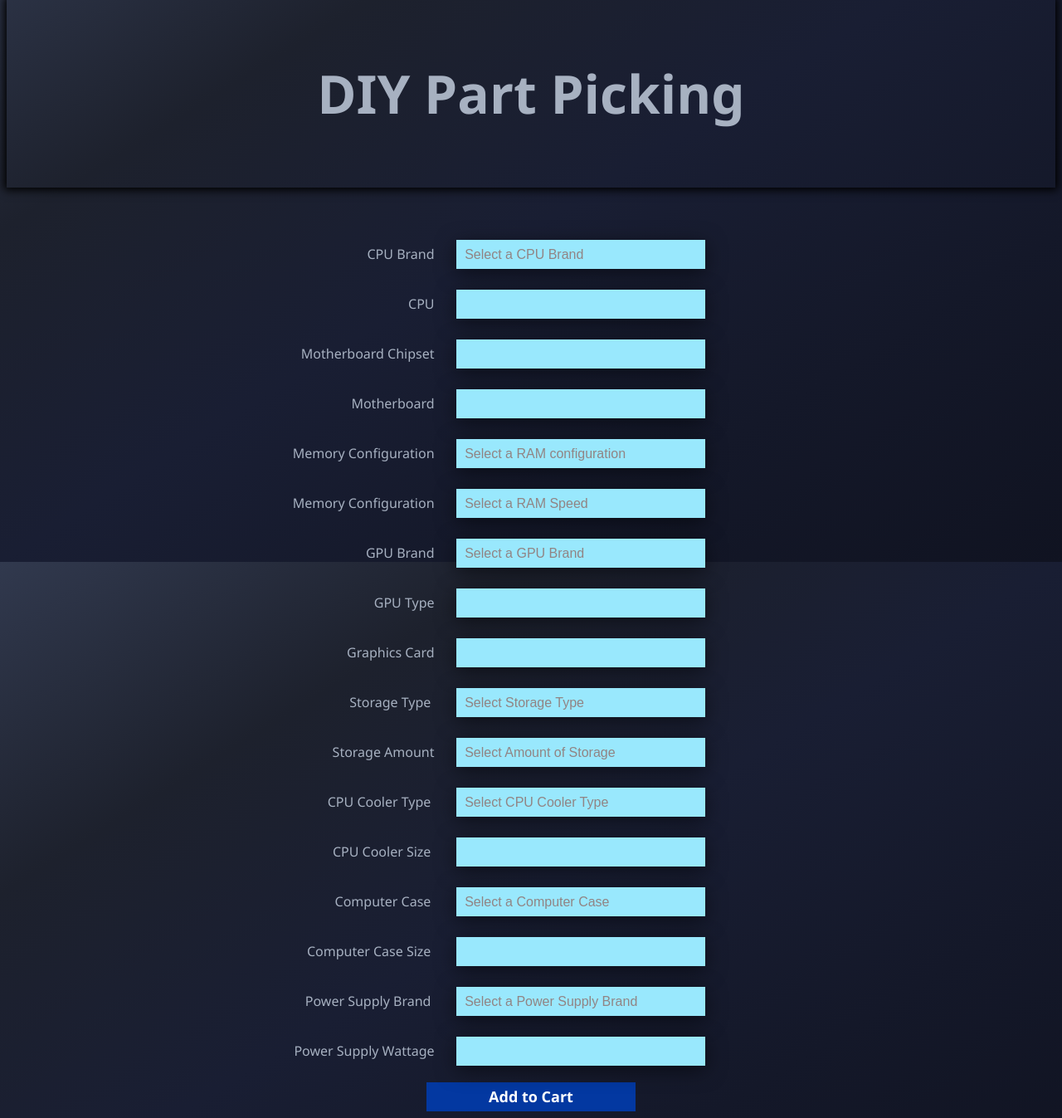
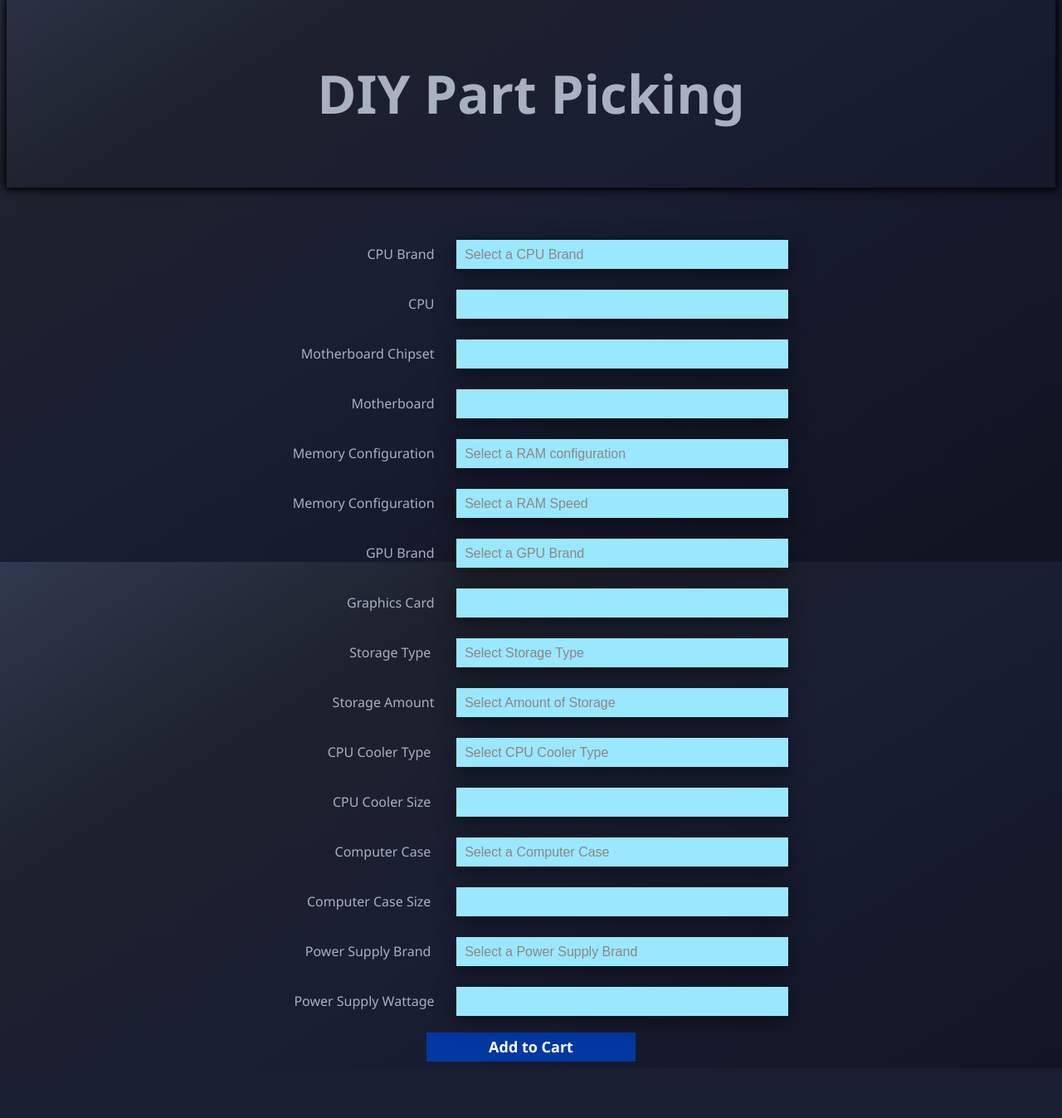
Before and after one commit to Whitewolf04/PC4U, a PHP site: page /PCBuildingWizard.php in a window 1280 px wide. Shown: the part 123-1470 px from the top of the page at 83% size. After the commit the page ends 1402 px from the top, so only its background shows below. Run offline with PHP 8.4, Linux system fonts and the light colour scheme; lists and menus that the app fills with data are empty.

Commit message:
Add noti to addToCart and fix minor buildpage bug

```diff
--- a/Account/addToCart.php
+++ b/Account/addToCart.php
@@ -9,7 +9,6 @@
         if(isset($_POST['prebuilt'])){
             $cookievalue = $_COOKIE['cart']."Prebuilt ".$_POST['prebuilt']."~";
             setcookie("cart", $cookievalue, false, "/");
-            echo "Added to cart!";
         }else{
             $cpu = $motherboard = $gpu = $ram = $storage = $cooler = $case = $powerSupply = "";
             if(!(empty($_POST['cpu'])||empty($_POST['mobo'])||empty($_POST['gpu'])||empty($_POST['ram'])||empty($_POST['storageAmount'])||empty($_POST['coolerSize'])||empty($_POST['caseSize'])||empty($_POST['powerWatt']))){
@@ -33,4 +32,9 @@
         }
     }
 ?>
-<button type="submit" name="cart" class="cart" value="cart">Add to Cart</button>
+<button type="submit" name="cart" class="cart" value="cart" onclick="notification()">Add to Cart</button>
+<script type="text/javascript">
+    function notification(){
+        alert("Your item has been added to cart!");
+    }
+</script>
--- a/Account/cart.php
+++ b/Account/cart.php
@@ -123,10 +123,13 @@
                         ?>
                     </table>
                     </div>
-                    <form id="cartform" method="post" action="payment.php">
+
+                    <div id="button">
+                        <form id="cartform" method="post" action="payment.php">
 						<input type="hidden" id="subtotal" name="subtotal" value="<?php echo $_SESSION['subtotal']; ?>">
 						<input type="button" id="purchase" name="purchase" class="button" value="Purchase Now">
                     </form>
+                    </div>
                 </div>
                 <div class="sidebar">
                 </div>
--- a/DIY_BuildPage/PCBuildingWizard.php
+++ b/DIY_BuildPage/PCBuildingWizard.php
@@ -63,7 +63,8 @@
             if (strcmp($value, "text") == 0) {
                 array_push($outputArr, "Select");
                 for ($i = 0; $i < count($line); $i++) {
-                    array_push($outputArr, $line[$i][1]);
+                    $pushItem = $line[$i][1]." ($".$line[$i][2].")";
+                    array_push($outputArr, $pushItem);
                 }
                 return $outputArr;
             }
@@ -151,12 +152,6 @@
                             <option value="none" selected disabled hidden>Select a GPU Brand</option>
                             <option value="nvidia">Nvidia</option>
                             <option value="amd">AMD</option>
-                        </select></td>
-                </tr>
-                <tr>
-                    <td class="label"><label for="gpuType">GPU Type&nbsp;&nbsp;&nbsp;&nbsp;</label></td>
-                    <td><select id="gpuType" name="gpuType">
-                            <!--Populated by JavaScript-->
                         </select></td>
                 </tr>
                 <tr>
--- a/DIY_BuildPage/Wizard.css
+++ b/DIY_BuildPage/Wizard.css
@@ -21,7 +21,7 @@ body {
     background: #99E8FD;
     color: #918484;
     padding-left: 10px;
-    width: 300px;
+    width: 400px;
     height: 35px;
     border: none;
     font-size: medium;
--- a/Database/prebuilds.txt
+++ b/Database/prebuilds.txt
@@ -1,7 +1,7 @@
 examplebuildformat:{CPU, CPU Cooler, Motherboard, Memory, GPU, Storage SSD, Storage HDD, Case, Power Supply}	Price
 
-budget1	AMD Ryzen 5 3600 3.6 GHz (Up to 4.2 GHz) 6-Core Processor, AsRock B550M-HDV Micro ATX AM4 Motherboard, Team T-FORCE VULCAN Z 16 GB (2 x 8 GB) DDR4-3200 CL16 Memory, MSI GeForce GTX 1660 Super 6 GB Ventus XS OC, Kingston A400 240 GB 2.5" Solid State Drive, Cooler Master N200 MicroATX Mini Tower Case, Thermaltake Smart 500 W 80+ Certified ATX Power Supply	950
-budget2	Intel Core i3-9100F 3.6 GHz (Up to 4.2 GHz) Quad-Core Processor, MSI B365M PRO-VDH Micro ATX LGA1151 Motherboard, G.Skill Aegis 16 GB (2 x 8 GB) DDR4-2666 CL19 Memory, Asus GeForce GTX 1650 Super 4 GB Strix Gaming Advanced, Team GX1 240 GB 2.5" Solid State Drive, Cooler Master N200 MicroATX Mini Tower Case, Thermaltake Smart Series 430 W 80+ Certified ATX Power Supply	730
+budget1	AMD Ryzen 5 3600 3.6 GHz (Up to 4.2 GHz) 6-Core Processor, , AsRock B550M-HDV Micro ATX AM4 Motherboard, Team T-FORCE VULCAN Z 16 GB (2 x 8 GB) DDR4-3200 CL16 Memory, MSI GeForce GTX 1660 Super 6 GB Ventus XS OC, Kingston A400 240 GB 2.5" Solid State Drive, , Cooler Master N200 MicroATX Mini Tower Case, Thermaltake Smart 500 W 80+ Certified ATX Power Supply	950
+budget2	Intel Core i3-9100F 3.6 GHz (Up to 4.2 GHz) Quad-Core Processor, , MSI B365M PRO-VDH Micro ATX LGA1151 Motherboard, G.Skill Aegis 16 GB (2 x 8 GB) DDR4-2666 CL19 Memory, Asus GeForce GTX 1650 Super 4 GB Strix Gaming Advanced, Team GX1 240 GB 2.5" Solid State Drive, , Cooler Master N200 MicroATX Mini Tower Case, Thermaltake Smart Series 430 W 80+ Certified ATX Power Supply	730
 budget3	AMD Ryzen 3 3100 3.6 GHz (Up to 3.9 GHz) Quad-Core Processor, , ASRock A520M-HDV Micro ATX AM4 Motherboard, G.Skill Aegis 8 GB (1 x 8 GB) DDR4-3200 CL16 Memory, Asus GeForce GTX 1650 Super 4 GB Strix Gaming Advanced, Team GX1 240 GB 2.5" Solid State Drive, , Cooler Master N200 MicroATX Mini Tower Case, Cooler Master Elite V3 400 W 80+ Certified ATX Power Supply	750
 budget5	AMD Ryzen 3 3200G 3.6 GHz (Up to 4.0 GHz) Quad-Core Processor, , MSI A320M-A PRO MAX Micro ATX AM4 Motherboard, G.Skill Aegis 8 GB (1 x 8 GB) DDR4-3000 CL16 Memory, Integrated Vega 8 GPU, Team GX1 240 GB 2.5" Solid State Drive, , DIYPC MA08 MicroATX Mini Tower Case, Cooler Master Elite V3 400 W 80+ Certified ATX Power Supply	400
 
```
Also changed, not shown: DIY_BuildPage/Budget.php (+5 -4 lines).
